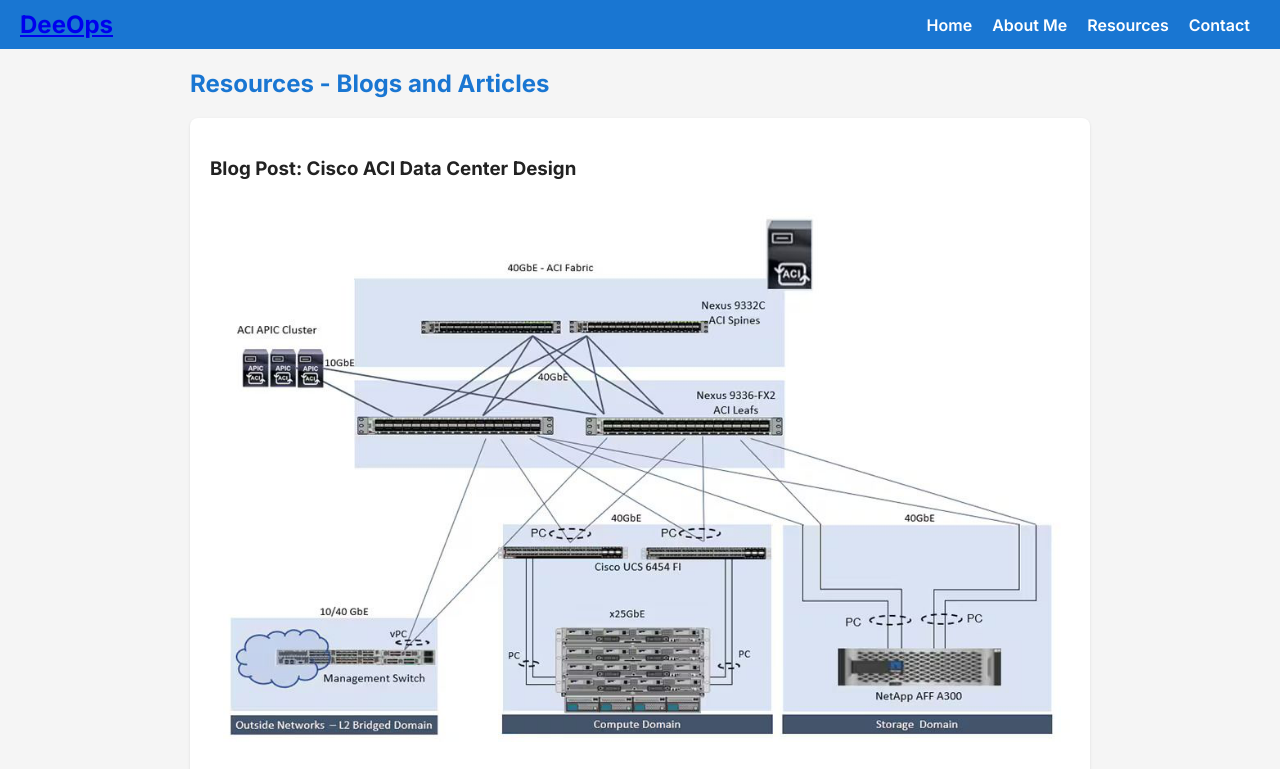
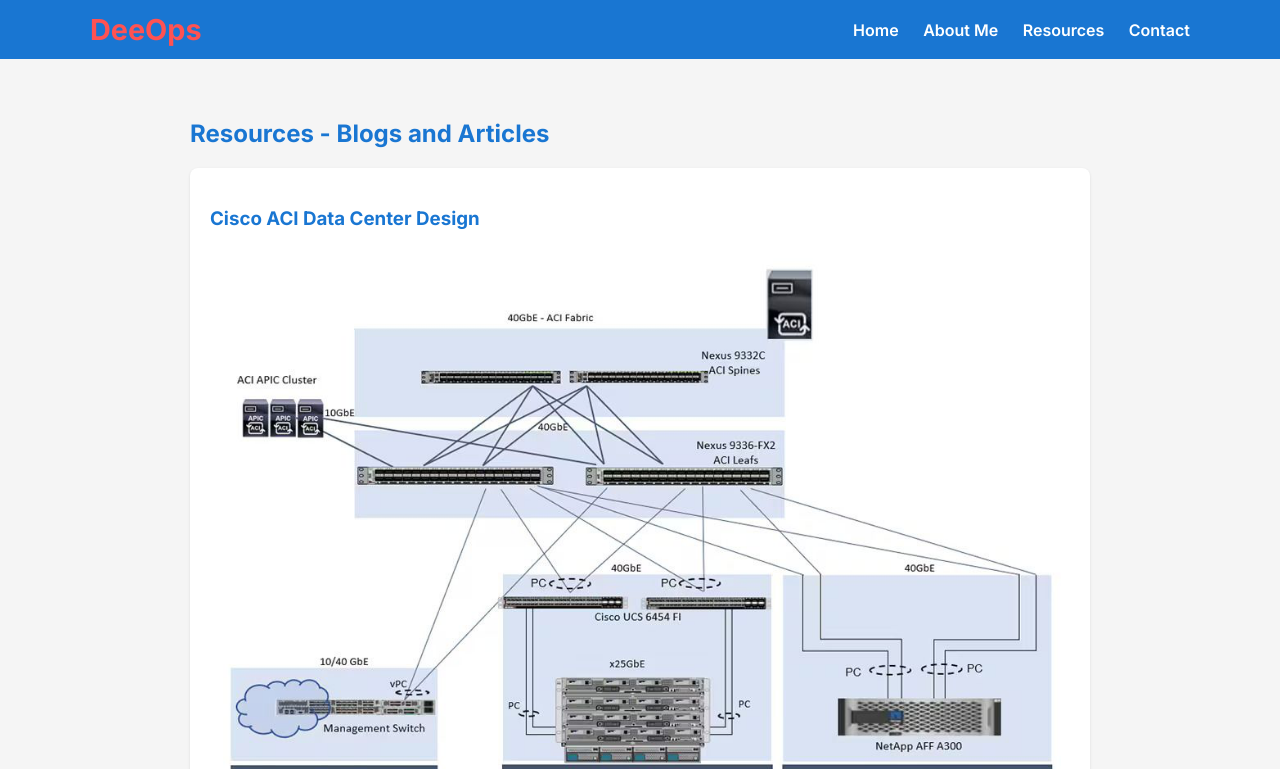
Before and after one commit to DeeSanas/deesanas.github.io, a plain HTML site: page resources.html in a window 1280 px wide. Shown: the top 769 px of the page. Drawn offline with Linux system fonts and the light colour scheme.

Commit message:
resources.html

```diff
--- a/resources.html
+++ b/resources.html
@@ -6,83 +6,37 @@
   <title>DeeOps | Resources</title>
   <link href="https://fonts.googleapis.com/css2?family=Inter:wght@400;600;700&display=swap" rel="stylesheet">
   <style>
-    body {
-      margin: 0;
-      font-family: 'Inter', sans-serif;
-      background-color: #f5f5f5;
-      color: #222;
-    }
-    header {
-      background-color: #1976d2;
-      padding: 10px 20px;
-      display: flex;
-      justify-content: space-between;
-      align-items: center;
-      color: #fff;
-    }
-    nav a {
-      color: #fff;
-      text-decoration: none;
-      margin: 0 10px;
-      font-weight: 600;
-    }
-    nav {
-      display: flex;
-      flex-wrap: wrap;
-    }
-    h1 {
-      margin: 0;
-      font-size: 1.5rem;
-      font-weight: 700;
-    }
-    main {
-      padding: 20px;
-      max-width: 900px;
-      margin: 0 auto;
-    }
-    article {
-      background: #fff;
-      padding: 20px;
-      margin-bottom: 20px;
-      border-radius: 8px;
-      box-shadow: 0 1px 3px rgba(0,0,0,0.1);
-    }
-    h2 {
-      color: #1976d2;
-      margin-top: 0;
-    }
-    img {
-      max-width: 100%;
-      border-radius: 6px;
-      margin: 10px 0;
-    }
-    p, li {
-      line-height: 1.6;
-    }
-    footer {
-      text-align: center;
-      padding: 10px;
-      font-size: 0.9em;
-      color: #555;
-    }
+    body { margin:0; font-family:'Inter',sans-serif; background:#f5f5f5; color:#222; }
+    header { background:#1976d2; padding:12px 20px; color:#fff; }
+    .header-container { max-width:1100px; margin:0 auto; display:flex; justify-content:space-between; align-items:center; }
+    .logo { font-size:1.8rem; font-weight:700; color:#ff5252; }
+    nav a { color:#fff; text-decoration:none; margin-left:20px; font-weight:600; }
+    main { max-width:900px; margin:20px auto; padding:20px; }
+    article { background:#fff; padding:20px; margin-bottom:20px; border-radius:8px; box-shadow:0 1px 3px rgba(0,0,0,0.1); }
+    h2, h3, h4 { color:#1976d2; }
+    img { max-width:100%; border-radius:6px; margin:10px 0; }
+    p, li { line-height:1.6; }
+    footer { text-align:center; padding:10px; font-size:0.9em; color:#555; }
   </style>
 </head>
 <body>
   <header>
-    <a href="index.html"><h1>DeeOps</h1></a>
+    <div class="header-container">
+      <div class="logo">DeeOps</div>
       <nav>
         <a href="index.html">Home</a>
         <a href="about.html">About Me</a>
         <a href="resources.html">Resources</a>
         <a href="contact.html">Contact</a>
       </nav>
+    </div>
   </header>
 
   <main>
     <h2>Resources - Blogs and Articles</h2>
 
     <article>
-      <h3>Blog Post: Cisco ACI Data Center Design</h3>
+      <h3>Cisco ACI Data Center Design</h3>
       <img src="cisco-aci-fabric-diagram.png" alt="Cisco ACI Diagram">
       <p>At the center of this topology lies the Cisco ACI fabric, formed by a spine-leaf architecture. Two Nexus 9332C switches serve as spine switches, and two Nexus 9336-FX2 switches act as leaf switches. These switches are interconnected using high-speed 40GbE links, forming a non-blocking, low-latency fabric. All the data center devices connect only to the leaf layer—never to the spine directly—ensuring a scalable, predictable, and programmable network. This ACI fabric acts as the communication backbone, ensuring rapid and secure traffic flow between compute, storage, and external domains.</p>
       <p>On the left side of the diagram, a cluster of three APICs (Application Policy Infrastructure Controllers) is shown. These are the brains of the ACI fabric, connecting directly to the leaf switches. The APICs push policies, manage configuration, monitor performance, and enforce security across the entire infrastructure. Instead of manually configuring VLANs, routing, and ACLs on each switch, the APICs deliver an application-centric model, which dramatically simplifies network operations.</p>
@@ -92,7 +46,7 @@
     </article>
 
     <article>
-      <h3>Blog Post: AI Is Now Growing Faster Than Data Centers Can Handle</h3>
+      <h3>AI Is Now Growing Faster Than Data Centers Can Handle</h3>
       <img src="ai-data-center-boom.png" alt="AI Data Centers Image">
       <p>Artificial Intelligence (AI) is transforming every aspect of our lives at an unprecedented pace. From healthcare to finance, entertainment to education, AI demand is exploding across every sector, every day. But this rapid growth is creating a new challenge: data centers—the backbone of our digital world—are struggling to keep up.</p>
       <ul>
@@ -106,6 +60,7 @@
       <ul>
         <li><strong>Microsoft</strong>, <strong>Google</strong>, <strong>Oracle</strong>, <strong>Meta</strong>, <strong>AWS</strong>, <strong>CyrusOne</strong>, <strong>Equinix</strong>, <strong>Digital Realty</strong>, <strong>IBM Cloud</strong>, <strong>EDGNEX</strong>, <strong>China Telecom</strong> and others are investing billions globally.</li>
       </ul>
+      <h4>This Is No Longer About “Servers in Sheds”</h4>
       <p>The AI-driven data center race is about much more than just physical servers. It’s about:</p>
       <ul>
         <li><strong>Data:</strong> How much can we store and process?</li>
```
Lines whose indentation alone changed are shown as unchanged.
